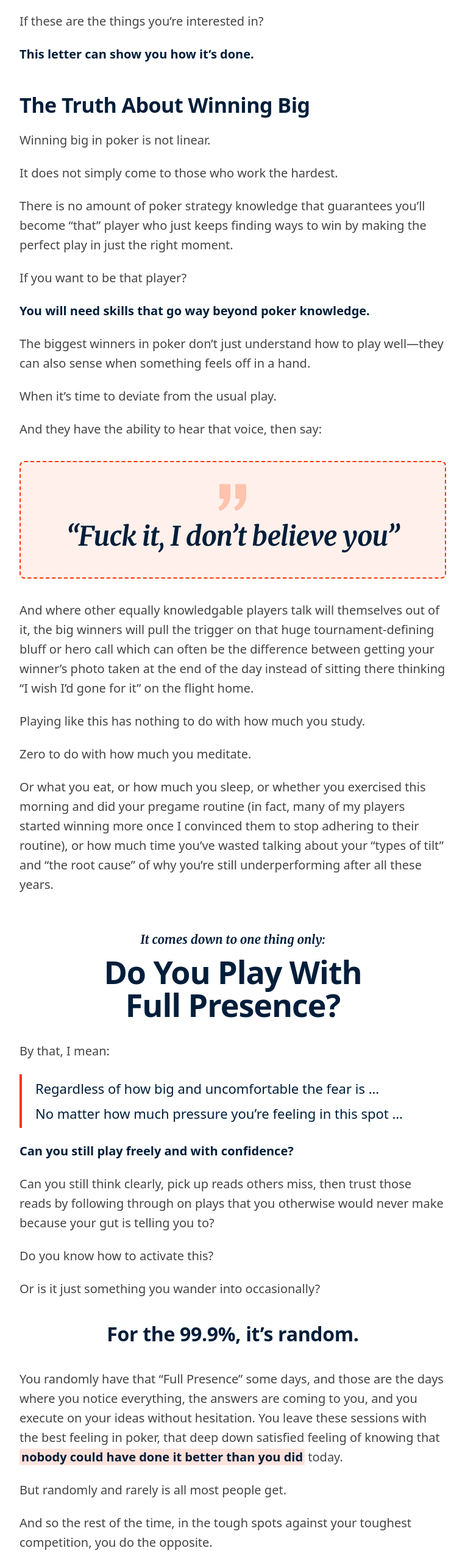
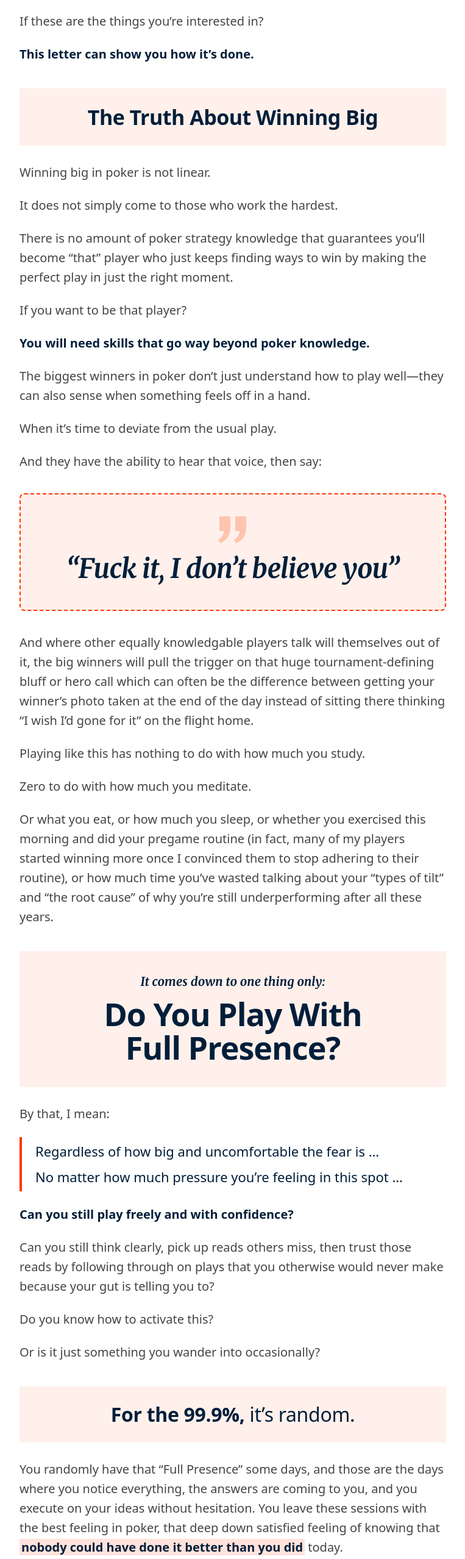
Before and after one commit to anbrutog/claude-projects, a plain HTML site: page jason/site/index.html in a window 1280 px wide. Shown: the part 1970-4527 px from the top of the page at 61% size, without its empty margins (258-1021 px from the left). Drawn offline with Linux system fonts and the light colour scheme; a web font is replaced by a local one.

Commit message:
style: centred tinted bands on four letter headings
Co-Authored-By: Claude Opus 5.5 <noreply@anthropic.com>

```diff
--- a/jason/site/index.html
+++ b/jason/site/index.html
@@ -136,6 +136,12 @@ strong{font-weight:700}
 .big-q .q{font-weight:900;font-size:52px;line-height:1.05;letter-spacing:-.02em;color:#001E3A;display:flex;flex-direction:column;align-items:center}
 .stack-lines{display:flex;flex-direction:column;gap:6px;font-size:22px;font-weight:500;color:#001E3A;padding:6px 0 6px 22px;border-left:4px solid #FF3500}
 .stat-line{font-weight:800;font-size:32px;letter-spacing:-.01em;color:#001E3A;text-align:center;padding:10px 0}
+/* Tinted heading band (Keith, 23 Nov: "Section #3" screenshot style) */
+.band{align-self:stretch;width:100%;background:#FFF0EB;text-align:center;padding:26px 32px;margin:18px 0 6px}
+.sub.band,.stat-line.band{line-height:1.25}
+.stat-line.band,p.sub.band{font-weight:400}
+.band b{font-weight:800}
+.big-q.band{padding:34px 32px 38px}
 .verbs{display:flex;flex-direction:column;gap:4px;font-size:24px;font-weight:700;color:#001E3A}
 
 /* ===== Good news band ===== */
@@ -387,6 +393,9 @@ strong{font-weight:700}
   .tagline .t4{font-size:20px}
   .intro-k{font-size:28px}
   .stat-line{font-size:25px}
+  .band{padding:20px 18px}
+  .big-q.band{padding:26px 18px 30px}
+  .big-q .k{font-size:17px}
   .closer .big{font-size:28px}
   .testi-body{padding:30px 24px}
   .testi-q{font-size:20px}
@@ -484,7 +493,7 @@ strong{font-weight:700}
     <p>If these are the things you’re interested in?</p>
     <p class="oneline">This letter can show you how it’s done.</p>
 
-    <h2 class="sub">The Truth About Winning Big</h2>
+    <h2 class="sub band">The Truth About Winning Big</h2>
     <p>Winning big in poker is not linear.</p>
     <p>It does not simply come to those who work the hardest.</p>
     <p>There is no amount of poker strategy knowledge that guarantees you’ll become “that” player who just keeps finding ways to win by making the perfect play in just the right moment.</p>
@@ -499,7 +508,7 @@ strong{font-weight:700}
     <p>Zero to do with how much you meditate.</p>
     <p>Or what you eat, or how much you sleep, or whether you exercised this morning and did your pregame routine (in fact, many of my players started winning more once I convinced them to stop adhering to their routine), or how much time you’ve wasted talking about your “types of tilt” and “the root cause” of why you’re still underperforming after all these years.</p>
 
-    <div class="big-q">
+    <div class="big-q band">
       <div class="doodle-wrap center"><div class="k serif">It comes down to one thing only:</div></div>
       <h2 class="q"><span>Do You Play With</span> <span>Full Presence?</span></h2>
     </div>
@@ -513,7 +522,7 @@ strong{font-weight:700}
     <p>Can you still think clearly, pick up reads others miss, then trust those reads by following through on plays that you otherwise would never make because your gut is telling you to?</p>
     <p>Do you know how to activate this?</p>
     <p>Or is it just something you wander into occasionally?</p>
-    <p class="stat-line">For the 99.9%, it’s random.</p>
+    <p class="stat-line band"><b>For the 99.9%,</b> it’s random.</p>
     <p>You randomly have that “Full Presence” some days, and those are the days where you notice everything, the answers are coming to you, and you execute on your ideas without hesitation. You leave these sessions with the best feeling in poker, that deep down satisfied feeling of knowing that <strong class="hl">nobody could have done it better than you did</strong> today.</p>
     <p>But randomly and rarely is all most people get.</p>
     <p>And so the rest of the time, in the tough spots against your toughest competition, you do the opposite.</p>
@@ -808,7 +817,7 @@ strong{font-weight:700}
 <!-- ================= CLOSE ================= -->
 <section class="section light" style="padding-top:0" data-framer-name="Letter – Close">
   <div class="col">
-    <p class="sub" style="padding-top:0">This is everything, literally.</p>
+    <p class="sub band"><b>This is everything,</b> literally.</p>
     <p>Everything I’ve ever made.</p>
     <p>Every idea I’ve ever put out (including many I’ve kept secret for my clients over the years), which in total have made millions of dollars for my long list of happy clients.</p>
     <p class="oneline"><u class="underline">Nothing got held back.</u></p>
```
Also changed, not shown: 1 other file.
